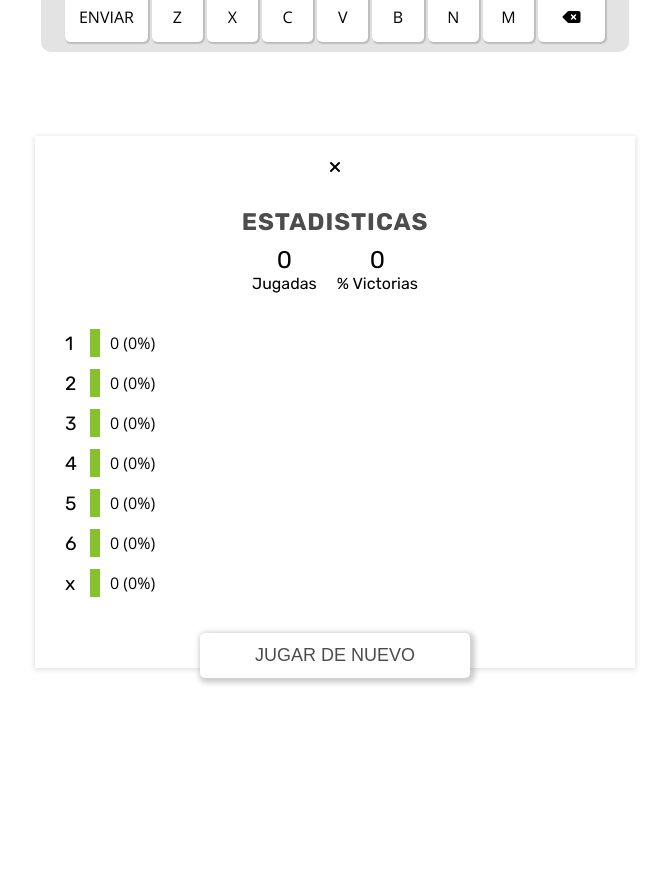
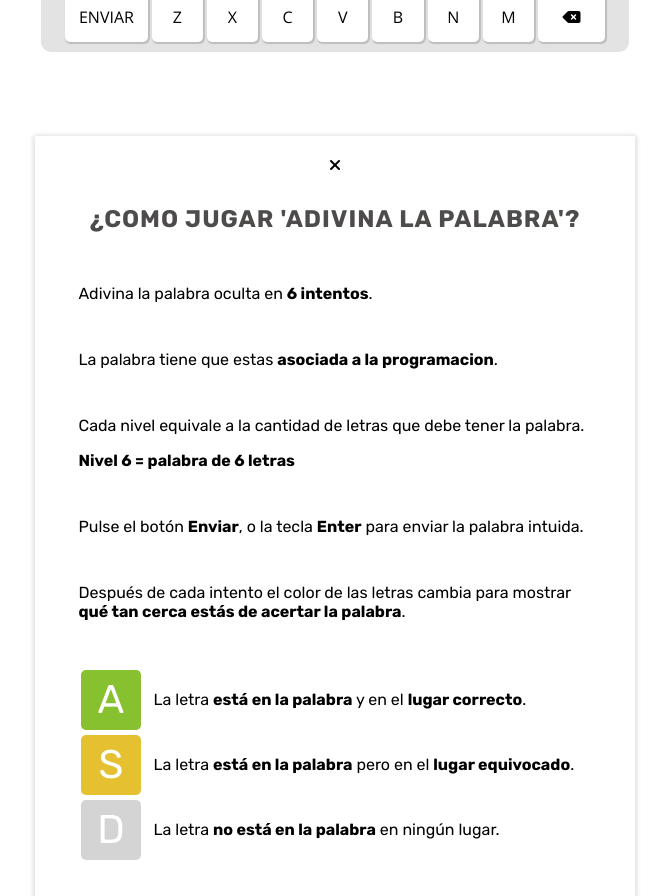
Before and after one commit to NataliaGiselleCuria/adivinalapalabra, a React (Vite) app: page / in a window 1280 px wide. Shown: the part 720-1616 px from the top of the page, without its empty margins (305-974 px from the left). Before the commit the page ends 1541 px from the top, so only its background shows below. Built offline with nearby package versions, Linux system fonts and the light colour scheme; no server answers; the database is empty.

Commit message:
question

```diff
--- a/src/App.css
+++ b/src/App.css
@@ -346,17 +346,18 @@ i.fa-solid.fa-question {
 
 /*-- Statistics --*/
 
-#statistics {
+#statistics, #question {
   position: absolute;
   width: 100%;
-  height: 70%;
+  height: 100%;
   top: 110%;
   box-shadow: 0px 1px 5px 1px #e3e3e3;
   background: white;
   transition: all 0.3s ease;
+  z-index: 1;
 }
 
-.statistics-cont {
+.statistics-cont, .question-cont {
   width: 90%;
   min-height: 675px;
   margin: 10px auto;
@@ -364,14 +365,15 @@ i.fa-solid.fa-question {
   flex-direction: column;
   gap: 30px;
   padding-top: 10px;
+  font-family: 'Rubik', sans-serif;
 }
 
-.close, .statistics-cont h4{
+.close, .statistics-cont h4, .close-q, .question-cont h4{
   width: 100%;
   text-align: center;
 }
 
-.statistics-cont h4 {
+.statistics-cont h4, .question-cont h4 {
   font-size: x-large;
   letter-spacing: 1px;
   margin: 0;
@@ -383,7 +385,7 @@ i.fa-solid.fa-question {
   flex-direction: column;
   justify-content: center;
   gap: 10px;
-  font-family: 'Rubik', sans-serif;
+  margin-top: 30px;
 }
 
 .statistics-a div {
@@ -440,6 +442,21 @@ i.fa-solid.fa-question {
   color: white;
   font-weight: 100;
   background-color: var(--correct-cell);
+}
+
+.question-cont h4{
+  margin-bottom: 20px;
+}
+
+.question-cont-txt {
+  display: flex;
+  flex-direction: column;
+  gap: 15px;
+}
+
+.question-cont-txt, .demostration {
+  width: 95%;
+  margin: auto;
 }
 
 #error{
@@ -504,6 +521,17 @@ canvas {
 .switch.active::before{
   right: 0;
   left: unset;
+}
+
+.question-cont-txt, .demostration {
+  width: 95%;
+  margin: auto;
+}
+
+.demostration span{
+  display: flex;
+  gap: 10px;
+  align-items: center;
 }
 
 body.active{
@@ -602,14 +630,14 @@ body.active .incorrect-key:hover{
   background: #87858587;
 }
 
-body.active #statistics{
+body.active #statistics, body.active #question {
   background-color: var(--background-dark);
   color: var(--font-dark);
   box-shadow: none;
   border: 2px solid var(--border-dark);
 }
 
-body.active #statistics h4{
+body.active #statistics h4, body.active #question h4{
   color: var(--font-dark);
 }
 
@@ -687,11 +715,11 @@ body.active #button{
       z-index: 3;
   }
 
-  .statistics-cont {
+  .statistics-cont, .question-cont {
       min-height: unset;
   }
 
-  .statistics-cont h4 {
+  .statistics-cont h4, .question-cont h4 {
       font-size: larger;
   }
 
--- a/src/App.jsx
+++ b/src/App.jsx
@@ -6,6 +6,7 @@ import Levels from './components/Levels'
 import Table from './components/Table'
 import Statistics from './components/Statistics'
 import Config from './components/Config';
+import Question from './components/Question';
 
 function App() {
 
@@ -25,6 +26,7 @@ function App() {
       <Table/>
       <Keyboard />
       <Statistics/>
+      <Question/>
     </>
   )
 }
--- a/src/components/Config.jsx
+++ b/src/components/Config.jsx
@@ -3,14 +3,13 @@ import { dataContext } from '../context/dataContext'
 
 const Config = () => {
 
-    const { openStatics } = useContext(dataContext)
+    const { openStatics, openQuestion } = useContext(dataContext)
 
     function handleClickOpenStatics(){
         openStatics()
     }
 
     //modo oscuro
-
     const [darkMode, setDarkMode] = useState(false);
 
     const handleToggleSwitch = () => {
@@ -21,7 +20,7 @@ const Config = () => {
   return (
     <>
         <div className="config">
-            <i className="fa-solid fa-question"></i>
+            <i className="fa-solid fa-question" onClick={openQuestion}></i>
             <i className="fa-solid fa-square-poll-vertical" onClick={handleClickOpenStatics}></i>
         </div>
         <div className="switch-wrapp">
--- /dev/null
+++ b/src/components/Question.jsx
@@ -0,0 +1,43 @@
+import React, { useContext } from 'react'
+import { dataContext } from '../context/dataContext'
+
+const Question = () => {
+
+    const { closeQuestion } = useContext(dataContext)
+
+  return (
+    <div id="question">
+        <div className='question-cont'>
+            <div className="close-q" onClick={closeQuestion}><i className="fa-solid fa-xmark"></i></div>
+
+            <div className='question-cont-txt'>
+            <h4>¿COMO JUGAR 'ADIVINA LA PALABRA'?</h4>
+                <p>Adivina la palabra oculta en <b>6 intentos</b>.</p>
+                <p>La palabra tiene que estas <b>asociada a la programacion</b>.</p>
+                <span>
+                    <p>Cada nivel equivale a la cantidad de letras que debe tener la palabra.</p>
+                    <p><b> Nivel 6 = palabra de 6 letras</b></p>
+                </span>
+                <p>Pulse el botón <b>Enviar</b>, o la tecla <b>Enter</b> para enviar la palabra intuida.</p>
+                <p>Después de cada intento el color de las letras cambia para mostrar <b>qué tan cerca estás de acertar la palabra</b>.</p>
+            </div>
+            <div class="demostration">
+                <span>
+                    <input className='cell correct-cell' value="A"></input>
+                    <p>La letra <b>está en la palabra</b> y en el <b>lugar correcto</b>.</p>
+                </span>
+                <span>
+                    <input className='cell contain-cell' value="S"></input>
+                    <p>La letra <b>está en la palabra</b> pero en el <b>lugar equivocado</b>.</p>
+                </span>
+                <span>
+                    <input className='cell incorrect-cell' value="D"></input>
+                    <p>La letra <b>no está en la palabra</b> en ningún lugar.</p>
+                </span>
+            </div>
+        </div>
+    </div>
+  )
+}
+
+export default Question
--- a/src/context/DataProvider.jsx
+++ b/src/context/DataProvider.jsx
@@ -21,7 +21,6 @@ const DataProvider = ({ children }) => {
 
   //palabra ganadora.
   const [winningWord, setWinningWord] = useState([])
-  console.log(winningWord)
 
 
   //row actual, única habilitada para escribir.
@@ -72,19 +71,19 @@ const DataProvider = ({ children }) => {
 
 
   // redirigir focus a siguiente casilla o anterior según corresponda.
-  function checkFocus(currentInput, event){
+  function checkFocus(currentInput, event) {
 
-    if (currentInput.value.length === 1 && !currentInput.className.includes(currentLevel-1)) {
+    if (currentInput.value.length === 1 && !currentInput.className.includes(currentLevel - 1)) {
       currentInput.nextElementSibling.focus();
     }
 
     if (event.key === 'Backspace' || event.key === 'Delete') {
       if (currentInput.value.length === 0) {
-            if(!currentInput.className.includes('1')){
+        if (!currentInput.className.includes('1')) {
           currentInput.previousElementSibling.focus();
         }
       }
-    } else if (currentInput.value.length === 1 && !currentInput.className.includes(currentLevel-1)) {
+    } else if (currentInput.value.length === 1 && !currentInput.className.includes(currentLevel - 1)) {
       event.target.nextElementSibling.focus();
     }
   }
@@ -92,17 +91,17 @@ const DataProvider = ({ children }) => {
 
   // Agregar clases a los inputs y keys
   function agregarClase(elemento, clase) {
-    if(elemento.classList.contains('key') && elemento.classList.length>=1){
+    if (elemento.classList.contains('key') && elemento.classList.length >= 1) {
       elemento.classList.remove(elemento.classList[1]);
       elemento.classList.add(clase);
-    }else{
+    } else {
       elemento.classList.add(clase);
     }
   }
 
 
   //borrar tabla cuando se cambia de nivel.
-  function cleanTable(){
+  function cleanTable() {
     const table = document.querySelector('#table');
     const rowsTable = table.querySelectorAll('.row');
 
@@ -110,7 +109,7 @@ const DataProvider = ({ children }) => {
       const inputsRow = rowsTable[i].querySelectorAll('input');
 
       inputsRow.forEach(input => {
-        input.value="";
+        input.value = "";
         input.classList.remove(input.classList.item(3));
         input.classList.remove(input.classList.item(2));
 
@@ -120,11 +119,11 @@ const DataProvider = ({ children }) => {
 
 
   //borrar los estilos de las keys.
-  function  cleanKeys(){
+  function cleanKeys() {
     const keys = document.querySelectorAll('.key');
     keys.forEach(key => {
-        if(!key.classList.contains('borrar') && !key.classList.contains('enviar') )
-        key.setAttribute('class','key')
+      if (!key.classList.contains('borrar') && !key.classList.contains('enviar'))
+        key.setAttribute('class', 'key')
     });
 
   }
@@ -134,19 +133,32 @@ const DataProvider = ({ children }) => {
   const statistics = document.querySelector('#statistics');
   const playAgain = document.querySelector('#button')
 
-  function openStatics(){
-      statistics.style.top ='5%';
-      if(!finalizedRef.current){
-          playAgain.style.display="none";
-      }else{
-          playAgain.style.display="block"
+
+  function openStatics() {
+    statistics.style.top = '0%';
+    if (!finalizedRef.current) {
+      playAgain.style.display = "none";
+    } else {
+      playAgain.style.display = "block"
     }
   }
 
   //cerrar estadisticas
-  function closeStatics(){
+  function closeStatics() {
     statistics.style.top = '110%';
   }
+
+
+  const question = document.querySelector('#question');
+
+  function openQuestion() {
+    question.style.top = '0%';
+  }
+
+  function closeQuestion() {
+    question.style.top = '110%';
+  }
+
 
   //animacion de festejo
 
@@ -219,7 +231,7 @@ const DataProvider = ({ children }) => {
 
         particle.tiltAngle += particle.tiltAngleIncremental;
 
-            if(W<600){
+        if (W < 600) {
 
           particle.y += (Math.sin(particle.d) + 0.0001 + particle.r / 4) / 2;
         } else {
@@ -278,7 +290,9 @@ const DataProvider = ({ children }) => {
     cleanKeys,
     openStatics,
     closeStatics,
-    festejo
+    festejo,
+    openQuestion,
+    closeQuestion
 
   }), [
 
@@ -297,7 +311,9 @@ const DataProvider = ({ children }) => {
     cleanKeys,
     openStatics,
     closeStatics,
-    festejo
+    festejo,
+    openQuestion,
+    closeQuestion
   ]);
 
   return (
```
Lines whose indentation alone changed are shown as unchanged.
